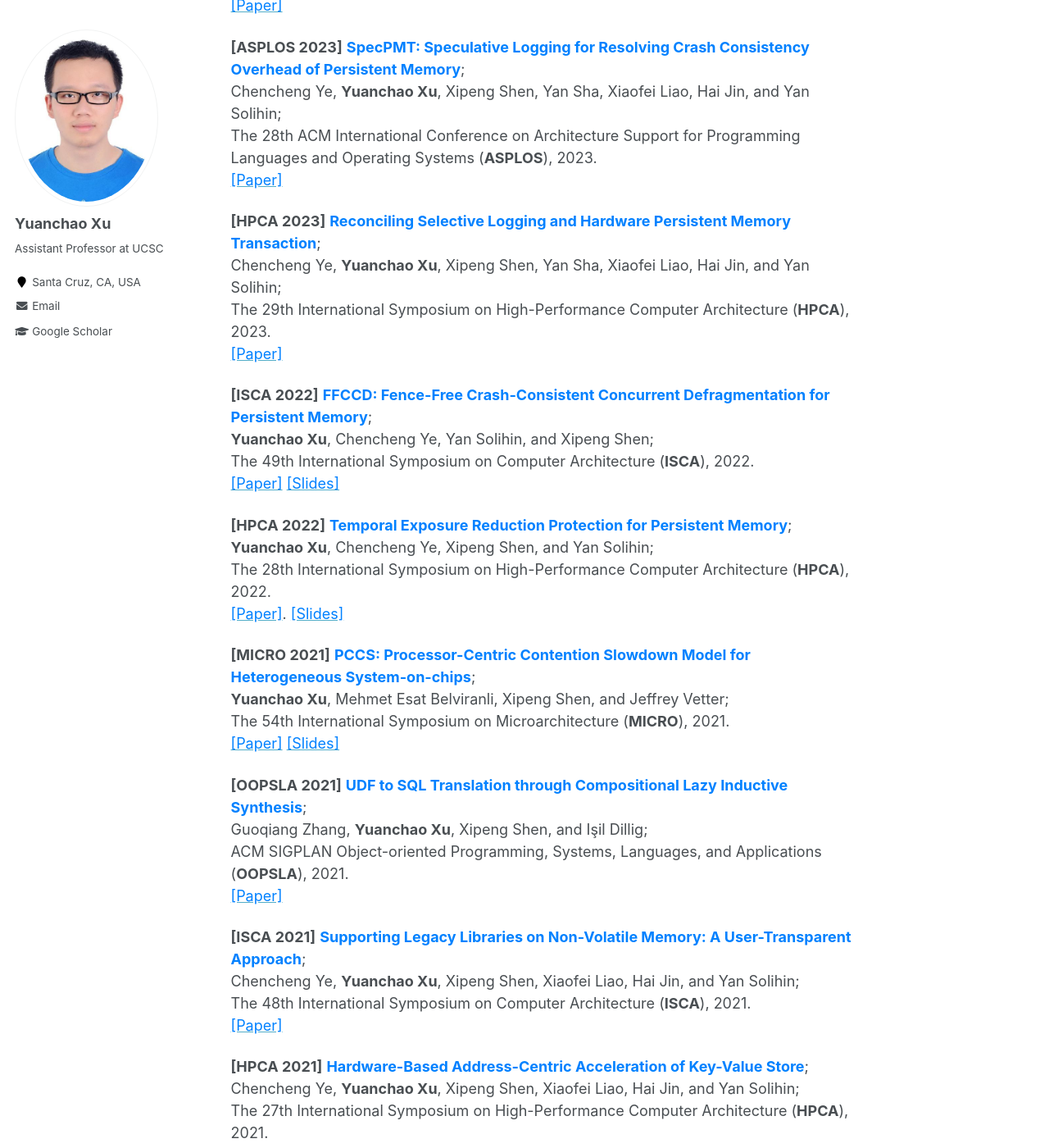
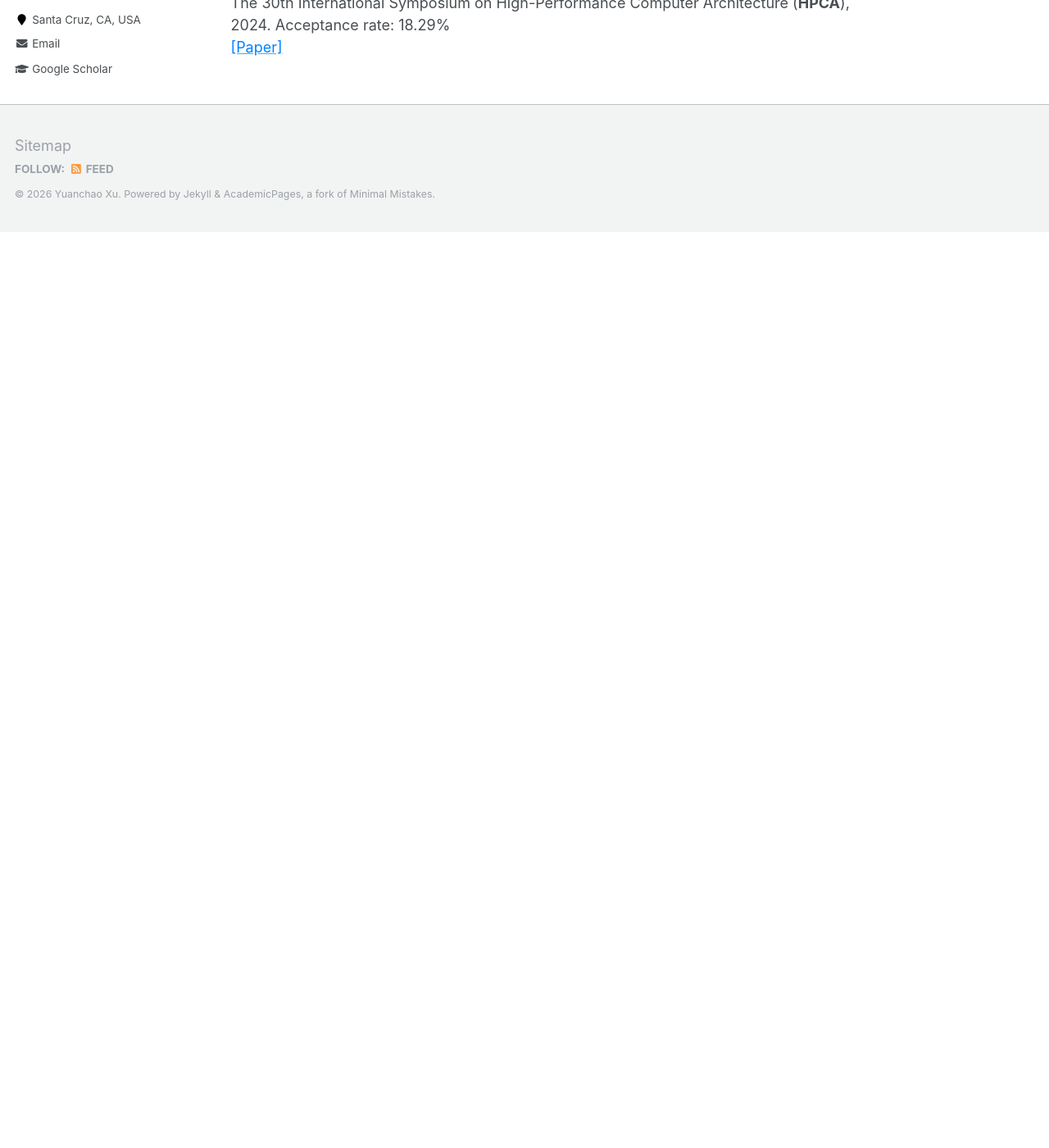
Before and after one commit to yuanchaoxu6/yuanchaoxu6.github.io, a Jekyll site: the page built from _pages/about.md, in a window 1280 px wide and 1400 px high, scrolled down 2698 px. Shown: the whole window at 82% size. Built offline with Jekyll 4.4.1, drawn with Linux system fonts in a browser that asks for light colours; after the commit the page ends 2981 px from its top, so only the background shows below that; some of the changed text lies outside the part shown.

```diff
--- a/_pages/about.md
+++ b/_pages/about.md
@@ -32,9 +32,9 @@ News
 * Our research about disaggregated memory key-value stores is accepted by [<font color="#0081ff">VLDB 2025</font>](https://vldb.org/2025/). <br>
 </div>
 
+<br>
 
-
-Selected Publications [<font color="#0081ff">(full list)</font>](https://yuanchaoxu6.github.io/publications/)
+Recent Publications [<font color="#0081ff">(full list)</font>](https://yuanchaoxu6.github.io/publications/)
 ======
 The names of the students in my lab are <ins>underlined</ins>.
 
@@ -81,66 +81,12 @@ The 51st International Conference on Very Large Data Bases (**VLDB**), 2025. <br
 **\[HPDC 2024\]** **<font color="#0081ff"> ESG: Pipeline-Conscious Efficient Scheduling of DNN Workflows on Serverless Platforms with Shareable GPUs</font>**; <br>
 Xinning Hui, **Yuanchao Xu**, Zhishan Guo, and Xipeng Shen; <br>
 The 33rd International Symposium on High-Performance Parallel and Distributed Computing (**HPDC**), 2024. Acceptance rate: 17.33% <br>
-[<font color="#0081ff">[Paper]</font>](https://dl.acm.org/doi/epdf/10.1145/3625549.3658657)“
+[<font color="#0081ff">[Paper]</font>](https://dl.acm.org/doi/epdf/10.1145/3625549.3658657)
 
 **\[HPCA 2024\]** **<font color="#0081ff"> Data Enclave: A Data-Centric Trusted Execution Environment</font>**; <br>
 **Yuanchao Xu**, James Pangia, Chencheng Ye, Yan Solihin, and Xipeng Shen; <br>
 The 30th International Symposium on High-Performance Computer Architecture (**HPCA**), 2024. Acceptance rate: 18.29% <br>
 [<font color="#0081ff">[Paper]</font>](http://yuanchaoxu6.github.io/files/HPCA2024_DataEnclave.pdf)
-
-
-**\[ASPLOS 2023\]** **<font color="#0081ff"> SpecPMT: Speculative Logging for Resolving Crash Consistency
-Overhead of Persistent Memory</font>**; <br>
-Chencheng Ye, **Yuanchao Xu**, Xipeng Shen, Yan Sha, Xiaofei Liao, Hai Jin, and Yan Solihin; <br>
-The 28th ACM International Conference on Architecture Support for Programming Languages and Operating Systems (**ASPLOS**), 2023. <br>
-[<font color="#0081ff">[Paper]</font>](http://yuanchaoxu6.github.io/files/ASPLOS2023_SpecPMT.pdf)
-
-**\[HPCA 2023\]** **<font color="#0081ff"> Reconciling Selective Logging and Hardware Persistent Memory Transaction</font>**; <br>
-Chencheng Ye, **Yuanchao Xu**, Xipeng Shen, Yan Sha, Xiaofei Liao, Hai Jin, and Yan Solihin; <br>
-The 29th International Symposium on High-Performance Computer Architecture (**HPCA**), 2023. <br>
-[<font color="#0081ff">[Paper]</font>](http://yuanchaoxu6.github.io/files/HPCA2023_SelectiveLogging.pdf)
-
-
-**\[ISCA 2022\]** **<font color="#0081ff"> FFCCD: Fence-Free Crash-Consistent Concurrent Defragmentation for Persistent Memory</font>**; <br>
-**Yuanchao Xu**, Chencheng Ye, Yan Solihin, and Xipeng Shen; <br>
-The 49th International Symposium on Computer Architecture (**ISCA**), 2022. <br>
-[<font color="#0081ff">[Paper]</font>](http://yuanchaoxu6.github.io/files/ISCA22.pdf) [<font color="#0081ff">[Slides]</font>](http://yuanchaoxu6.github.io/files/ISCA2022_FFCCD.pdf)
-
-
-**\[HPCA 2022\]** **<font color="#0081ff"> Temporal Exposure Reduction Protection for Persistent Memory</font>**; <br>
-**Yuanchao Xu**, Chencheng Ye, Xipeng Shen, and Yan Solihin; <br>
-The 28th International Symposium on High-Performance Computer Architecture (**HPCA**), 2022. <br>
-[<font color="#0081ff">[Paper]</font>](http://yuanchaoxu6.github.io/files/HPCA22.pdf). [<font color="#0081ff">[Slides]</font>](http://yuanchaoxu6.github.io/files/HPCA22_TERP.pdf)
-
-**\[MICRO 2021\]** **<font color="#0081ff"> PCCS: Processor-Centric Contention Slowdown Model for Heterogeneous System-on-chips</font>**; <br>
-**Yuanchao Xu**, Mehmet Esat Belviranli, Xipeng Shen, and Jeffrey Vetter; <br>
-The 54th International Symposium on Microarchitecture (**MICRO**), 2021. <br>
-[<font color="#0081ff">[Paper]</font>](http://yuanchaoxu6.github.io/files/MICRO2021.pdf) [<font color="#0081ff">[Slides]</font>](http://yuanchaoxu6.github.io/files/MICRO2021_PCCS.pdf)
-
-**\[OOPSLA 2021\]** **<font color="#0081ff"> UDF to SQL Translation through Compositional Lazy Inductive Synthesis</font>**; <br>
-Guoqiang Zhang, **Yuanchao Xu**, Xipeng Shen, and Işil Dillig; <br>
-ACM SIGPLAN Object-oriented Programming, Systems, Languages, and Applications (**OOPSLA**), 2021. <br>
-[<font color="#0081ff">[Paper]</font>](http://yuanchaoxu6.github.io/files/OOPSLA2021.pdf)
-
-**\[ISCA 2021\]** **<font color="#0081ff"> Supporting Legacy Libraries on Non-Volatile Memory: A User-Transparent Approach</font>**; <br>
-Chencheng Ye, **Yuanchao Xu**, Xipeng Shen, Xiaofei Liao, Hai Jin, and Yan Solihin; <br>
-The 48th International Symposium on Computer Architecture (**ISCA**), 2021. <br>
-[<font color="#0081ff">[Paper]</font>](http://yuanchaoxu6.github.io/files/ISCA21.pdf)
-
-**\[HPCA 2021\]** **<font color="#0081ff"> Hardware-Based Address-Centric Acceleration of Key-Value Store</font>**; <br>
-Chencheng Ye, **Yuanchao Xu**, Xipeng Shen, Xiaofei Liao, Hai Jin, and Yan Solihin; <br>
-The 27th International Symposium on High-Performance Computer Architecture (**HPCA**), 2021. <br>
-[<font color="#0081ff">[Paper]</font>](http://yuanchaoxu6.github.io/files/HPCA21.pdf)
-
-**\[ISCA 2020\]** **<font color="#0081ff"> Hardware-Based Domain Virtualization for Intra-Process Isolation of Persistent Memory Objects</font>**; <br>
-**Yuanchao Xu**, Chencheng Ye, Yan Solihin, and Xipeng Shen; <br>
-The 47th International Symposium on Computer Architecture (**ISCA**), 2020. <br>
-[<font color="#0081ff">[Paper]</font>](http://yuanchaoxu6.github.io/files/isca20.pdf)[<font color="#0081ff">[Slides]</font>](http://yuanchaoxu6.github.io/files/ISCA2020MPKVirtualization.pdf)
-
-**\[ASPLOS 2020\]** **<font color="#0081ff"> MERR: Improving Security of Persistent Memory Objects via Efficient Memory Exposure Reduction and Randomization</font>**; <br>
-**Yuanchao Xu**, Yan Solihin, and Xipeng Shen; <br>
-The 25th ACM International Conference on Architecture Support for Programming Languages and Operating Systems (**ASPLOS**), 2020. <br>
-[<font color="#0081ff">[Paper]</font>](http://yuanchaoxu6.github.io/files/asplos20.pdf)[<font color="#0081ff">[Slides]</font>](http://yuanchaoxu6.github.io/files/ASPLOS2020MERR.pdf)[<font color="#0081ff">[Video]</font>](https://www.youtube.com/watch?v=96OUTHkBdY0&list=PLsLWHLZB96VeVp3IVzvSH58ttVz_Anr7H&index=65)
 
 
 <!--
```
Also changed, not shown: _pages/publications.md (+20 -15 lines).
